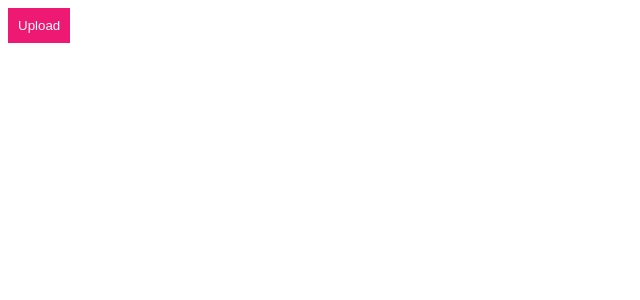
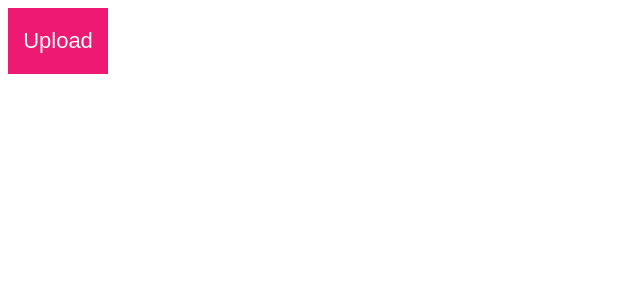
Before and after one commit to kmacoders/react-upload-bannery, a Preact app: page / in a window 1280 px wide. Shown: the top 300 px of the page, without its empty margins (0-640 px from the left). Built offline with nearby package versions, Linux system fonts and the light colour scheme.

Commit message:
style: small update

```diff
--- a/src/index.css
+++ b/src/index.css
@@ -7,12 +7,23 @@
 }
 
 .b-upload-btn-style {
-  padding: 10px;
+  padding: 20px !important;
+  width: 320px;
+  heigh: 80px !important;
+  display: flex;
+  justify-content: center;
+  align-item: center;
   background-color: #ed1973;
   color: #fff;
   outline: none;
   cursor: pointer;
   border: none;
+  font-size: 22px;
+}
+
+.bannerys-upload__btn {
+  width: 100px;
+  heigh: 60px !important;
 }
 
 .b-upload-container.is-active {
```
